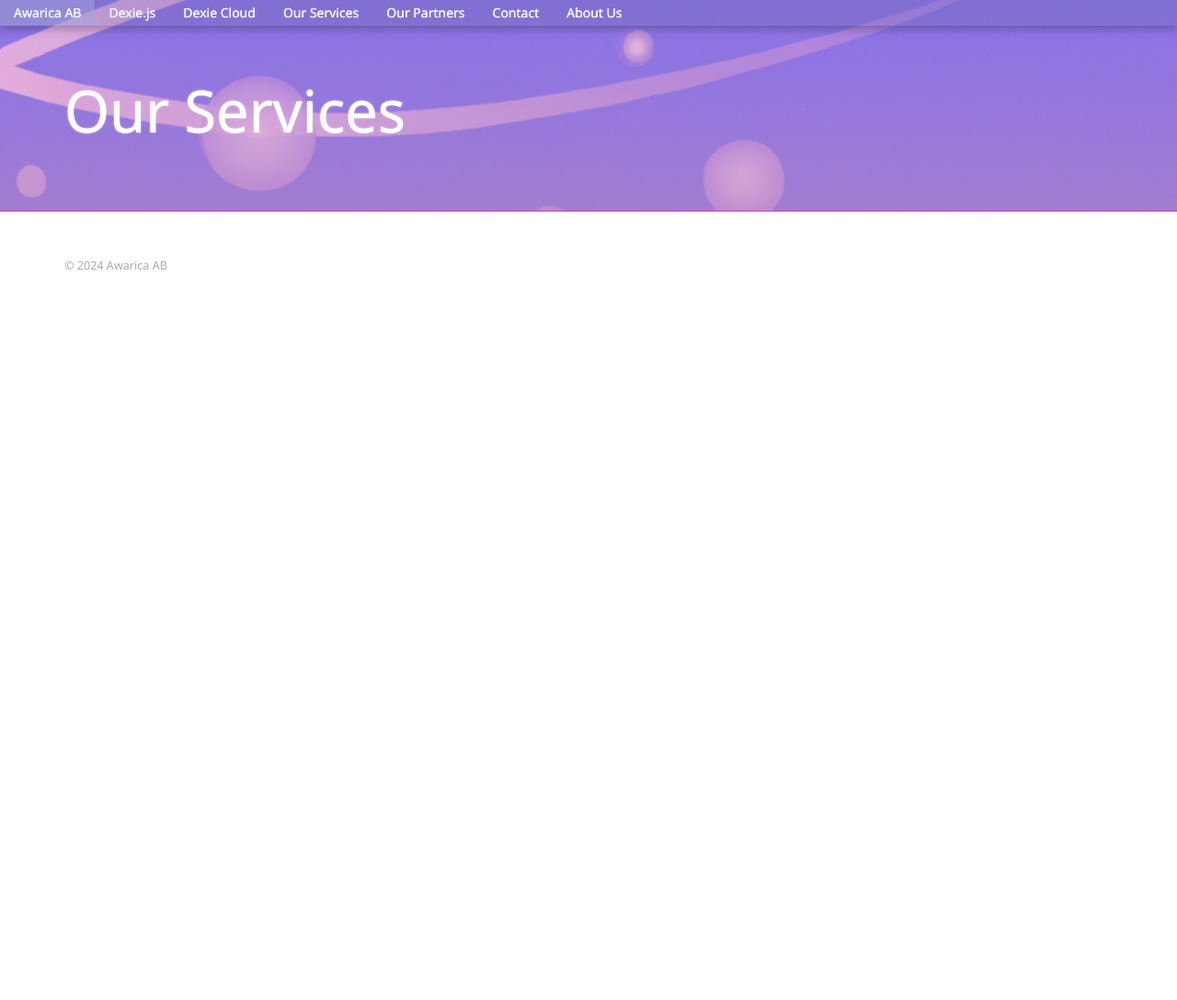
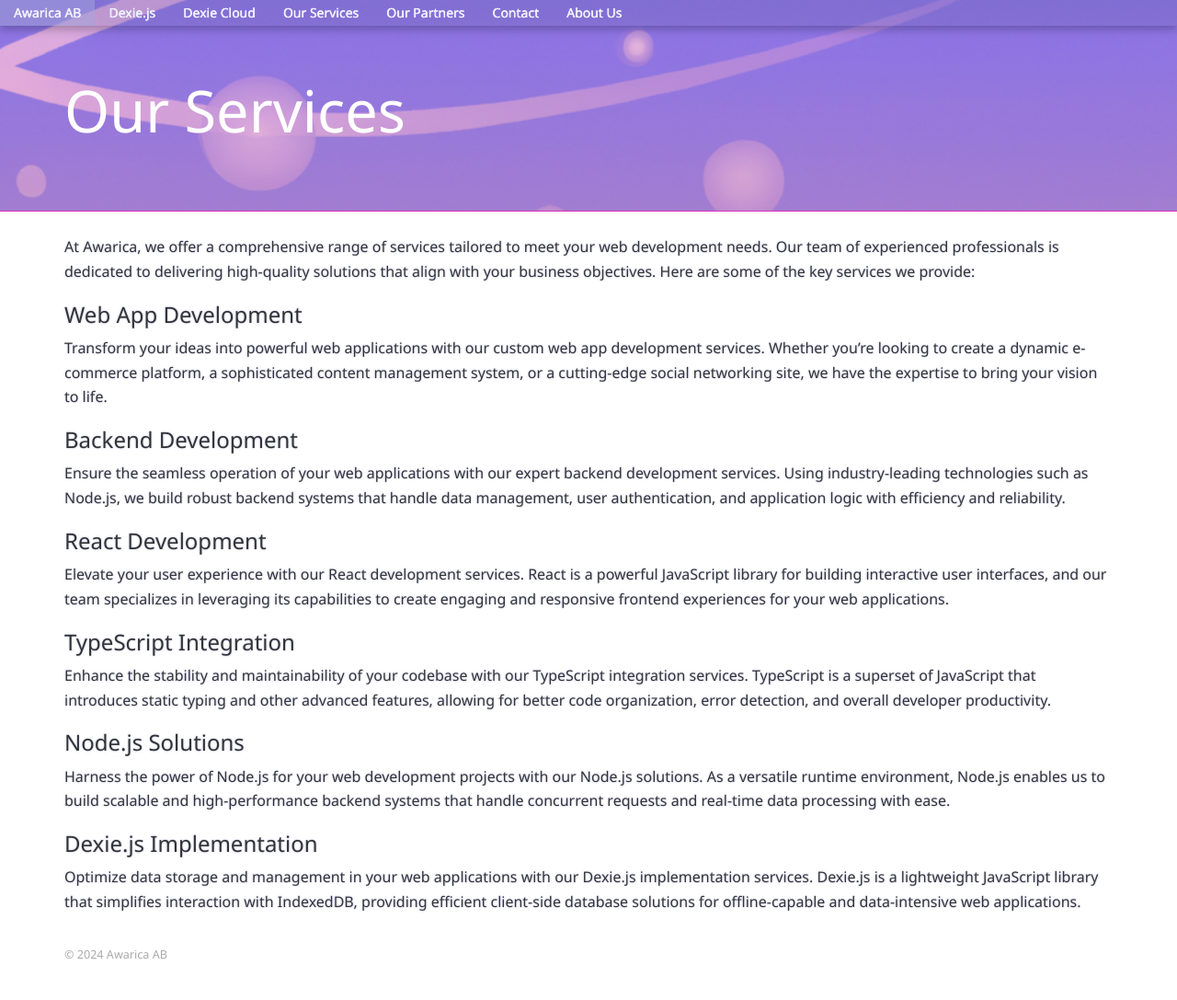
Before and after one commit to dfahlander/awarica, a Jekyll site: the page built from services.md, in a window 1280 px wide. Shown: the whole page at 92% size. Built offline with Jekyll 4.4.1, drawn with Linux system fonts in a browser that asks for light colours; before the commit the page ends 900 px from its top, so only the background shows below that.

Commit message:
Yesterday's work

```diff
--- a/_layouts/awarica-landing-page.html
+++ b/_layouts/awarica-landing-page.html
@@ -37,7 +37,7 @@
             <h2><a href="/dexie">Dexie.js</a></h2>
             <p>
               We are the maintainers of the most popular open source library ever for accessing IndexedDB. It has over 10,000 stars on Github and
-              used by well known apps and brands including Whatsapp, Microsoft, Flightradar24, Mindvalley, Walmart + tens of thousands other web sites, libraries and apps.
+              used by well known apps and brands including Whatsapp, Loom, Microsoft To Do, Flightradar24, Walmart, Postman, Wire  + tens of thousands other web sites, libraries and apps.
             <p><a href="/dexie">Read our personal story &raquo;</a></p>
 
           </div>
--- a/_layouts/awarica-page.html
+++ b/_layouts/awarica-page.html
@@ -11,7 +11,7 @@
 		{% include navbar.html %}
 
     <header class="site-header">
-      <div class="jumbotron awarica-jumbotron dexie-cloud-docs" style="text-shadow: 0 0 1px #fff, 0 0 2.5px #cbcafd;">
+      <div class="jumbotron awarica-jumbotron dexie-cloud-docs">
         <img class="bg-image" src="/assets/images/bg5.png"/>
         <div class="container">
           <h1>{{ page.title }}</h1>
--- a/assets/css/docs.css
+++ b/assets/css/docs.css
@@ -38,7 +38,7 @@
 .awarica-landing-page-jumbotron {
 	overflow: hidden;
 	position: relative;
-	padding: 65px 15px 65px 15px;
+	padding: 63px 15px 45px 15px;
 	/*background-color: #d536b3;*/
 	background-image:linear-gradient( #d536b3, #ca196f);
 	/*background-image: linear-gradient( #100622, #502e8f, #00d5ff, #f6ff00,#00d5ff,#502e8f,#514fd2);*/
@@ -74,11 +74,11 @@
 	opacity: 0.7;
 }
 
-@media screen and (min-width: 768px) {
+/*@media screen and (min-width: 768px) {
 	.awarica-landing-page-jumbotron {
 		padding: 115px 0 90px 0;
 	}
-}
+}*/
 
 main.container {
 	padding-top: 15px;
--- a/services.md
+++ b/services.md
@@ -2,3 +2,29 @@
 layout: awarica-page
 title: Our Services
 ---
+
+At Awarica, we offer a comprehensive range of services tailored to meet your web development needs. Our team of experienced professionals is dedicated to delivering high-quality solutions that align with your business objectives. Here are some of the key services we provide:
+
+### Web App Development
+
+Transform your ideas into powerful web applications with our custom web app development services. Whether you're looking to create a dynamic e-commerce platform, a sophisticated content management system, or a cutting-edge social networking site, we have the expertise to bring your vision to life.
+
+### Backend Development
+
+Ensure the seamless operation of your web applications with our expert backend development services. Using industry-leading technologies such as Node.js, we build robust backend systems that handle data management, user authentication, and application logic with efficiency and reliability.
+
+### React Development
+
+Elevate your user experience with our React development services. React is a powerful JavaScript library for building interactive user interfaces, and our team specializes in leveraging its capabilities to create engaging and responsive frontend experiences for your web applications.
+
+### TypeScript Integration
+
+Enhance the stability and maintainability of your codebase with our TypeScript integration services. TypeScript is a superset of JavaScript that introduces static typing and other advanced features, allowing for better code organization, error detection, and overall developer productivity.
+
+### Node.js Solutions
+
+Harness the power of Node.js for your web development projects with our Node.js solutions. As a versatile runtime environment, Node.js enables us to build scalable and high-performance backend systems that handle concurrent requests and real-time data processing with ease.
+
+### Dexie.js Implementation
+
+Optimize data storage and management in your web applications with our Dexie.js implementation services. Dexie.js is a lightweight JavaScript library that simplifies interaction with IndexedDB, providing efficient client-side database solutions for offline-capable and data-intensive web applications.
```
Also changed, not shown: partners.html (added, +26 -0 lines), partners.md (deleted, +0 -4 lines).
